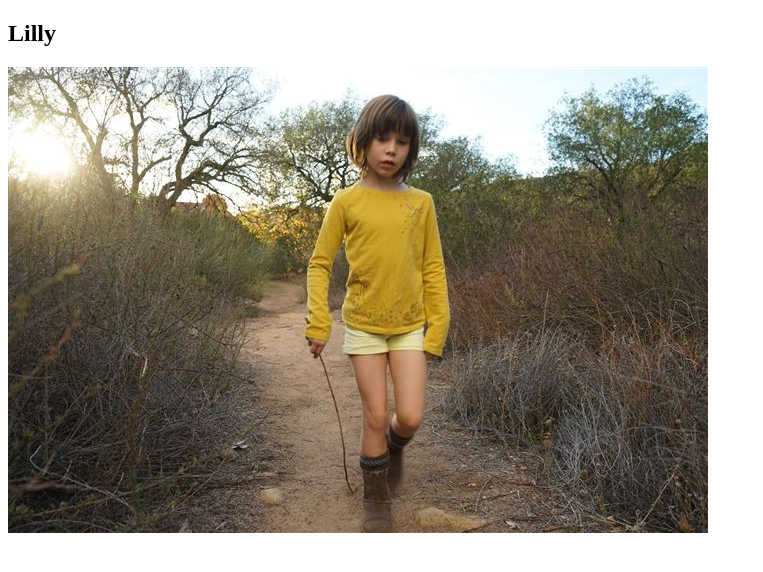
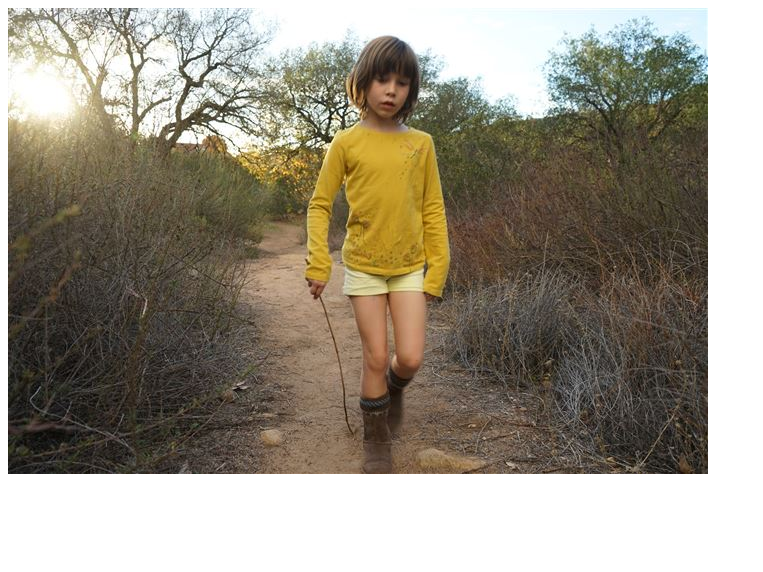
Before and after one commit to vanaeken/vanaeken.github.io, a plain HTML site: page index.html in a window 1280 px wide. Shown: the whole page, without its empty margins (0-763 px from the left). Drawn offline with Linux system fonts and the light colour scheme.

Commit message:
Removing header.

```diff
--- a/index.html
+++ b/index.html
@@ -2,7 +2,6 @@
 <html>
 <body>
 
-<h2>Lilly</h2>
 <img src="Lilly.jpg">
 
 </body>
```
